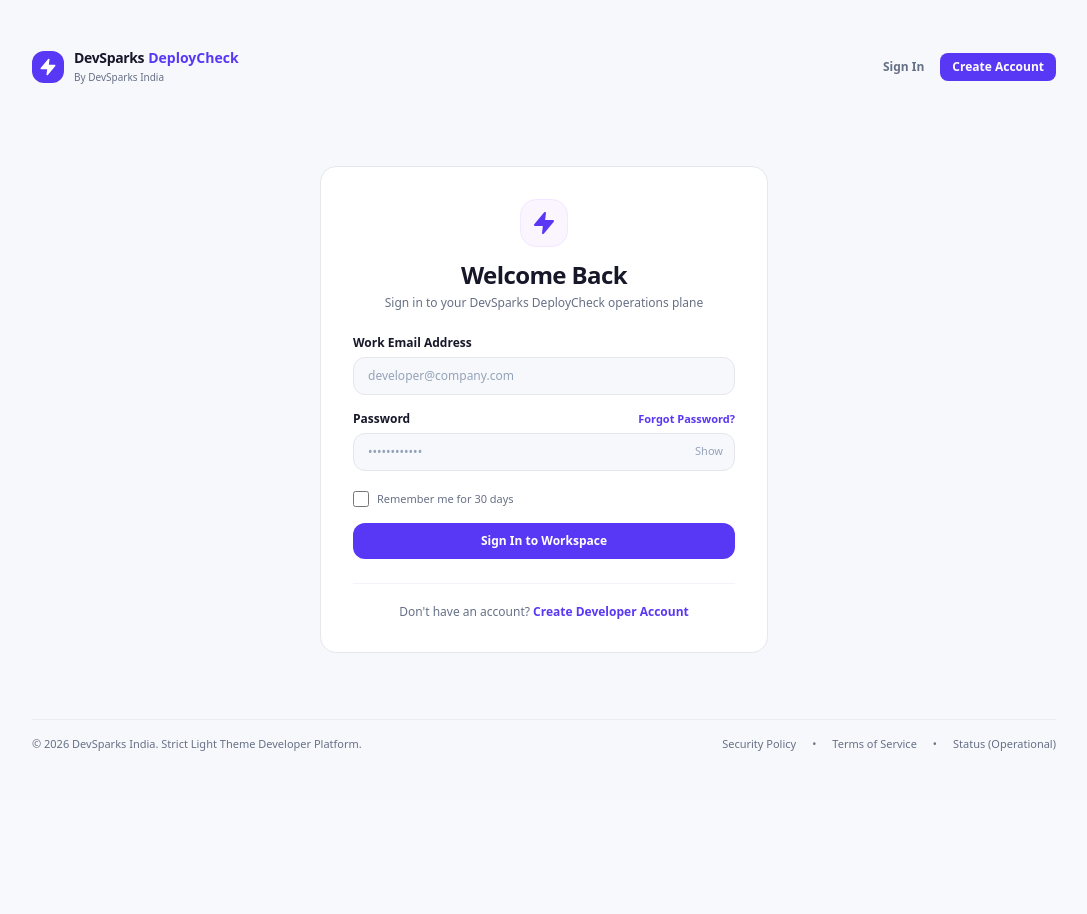
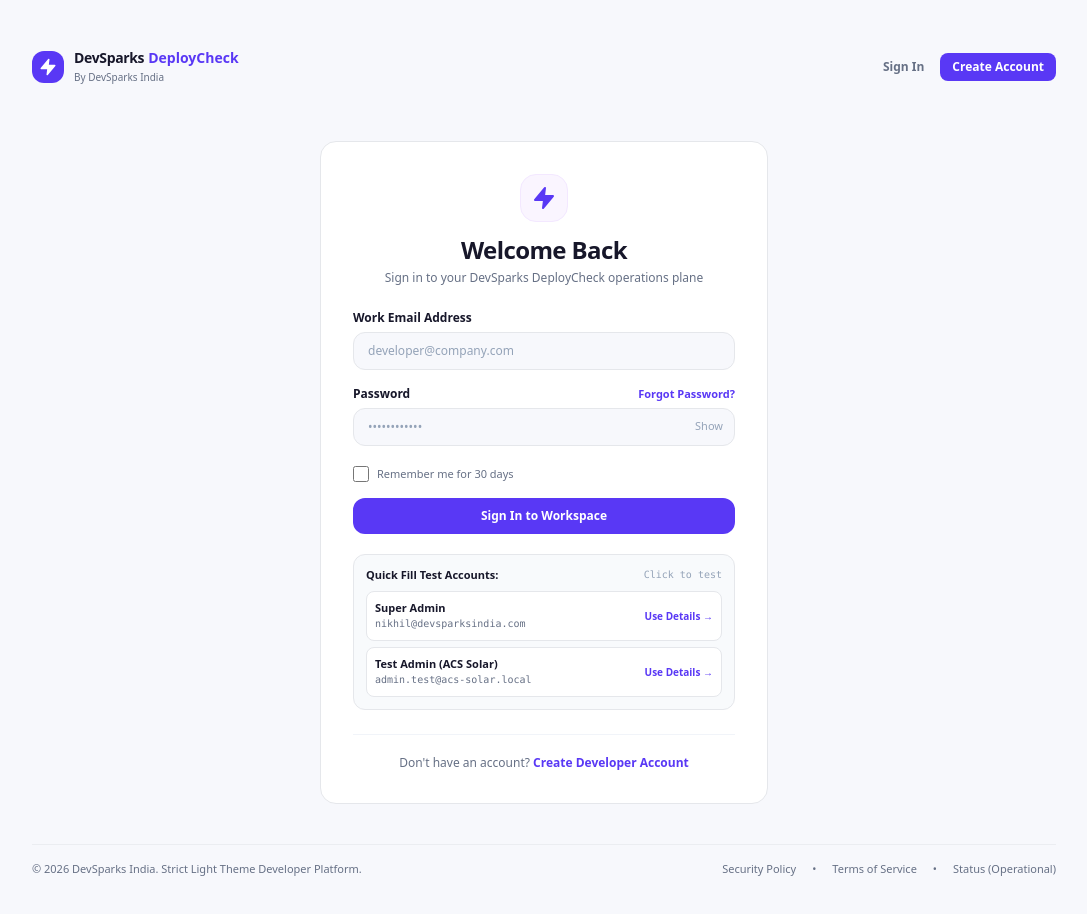
Before and after one commit to nkdhawan76/DevSparks-India-opensource-1, a Next.js app: page /login in a window 1280 px wide. Shown: the top 914 px of the page, without its empty margins (96-1183 px from the left). Before the commit the page ends 800 px from the top, so only its background shows below. Built offline with nearby package versions, Linux system fonts and the light colour scheme.

Commit message:
feat(auth): seed test admin credentials and add quick-fill selector on login

```diff
--- a/src/app/login/page.tsx
+++ b/src/app/login/page.tsx
@@ -134,6 +134,45 @@ function LoginForm() {
         </button>
       </form>
 
+      {/* Demo Credentials Quick-Fill Card */}
+      <div className="mt-5 p-3 rounded-xl bg-slate-50 border border-[#E5E7EB] text-xs">
+        <div className="flex items-center justify-between mb-2">
+          <span className="font-bold text-[#17172A] text-[11px]">Quick Fill Test Accounts:</span>
+          <span className="text-[10px] text-slate-400 font-mono">Click to test</span>
+        </div>
+        <div className="space-y-1.5">
+          <button
+            type="button"
+            onClick={() => {
+              setEmail("nikhil@devsparksindia.com");
+              setPassword("DevSparks@2026!");
+            }}
+            className="w-full text-left p-2 rounded-lg bg-white hover:bg-purple-50/60 border border-[#E5E7EB] hover:border-[#5938F5]/30 transition-all flex items-center justify-between group cursor-pointer"
+          >
+            <div>
+              <div className="font-semibold text-[#17172A] group-hover:text-[#5938F5] text-[11px]">Super Admin</div>
+              <div className="text-[10px] text-[#667085] font-mono">nikhil@devsparksindia.com</div>
+            </div>
+            <span className="text-[10px] font-semibold text-[#5938F5]">Use Details →</span>
+          </button>
+
+          <button
+            type="button"
+            onClick={() => {
+              setEmail("admin.test@acs-solar.local");
+              setPassword("ChangeMe_Admin_2026!");
+            }}
+            className="w-full text-left p-2 rounded-lg bg-white hover:bg-purple-50/60 border border-[#E5E7EB] hover:border-[#5938F5]/30 transition-all flex items-center justify-between group cursor-pointer"
+          >
+            <div>
+              <div className="font-semibold text-[#17172A] group-hover:text-[#5938F5] text-[11px]">Test Admin (ACS Solar)</div>
+              <div className="text-[10px] text-[#667085] font-mono">admin.test@acs-solar.local</div>
+            </div>
+            <span className="text-[10px] font-semibold text-[#5938F5]">Use Details →</span>
+          </button>
+        </div>
+      </div>
+
       <div className="mt-6 pt-5 border-t border-[#F1F4F9] text-center text-xs text-[#667085]">
         <span>Don&apos;t have an account? </span>
         <Link href="/signup" className="font-semibold text-[#5938F5] hover:underline">
--- a/src/modules/auth/service.ts
+++ b/src/modules/auth/service.ts
@@ -138,9 +138,7 @@ export class AuthService {
   private initialized = false;
 
   public async initialize(): Promise<void> {
-    if (this.initialized) return;
-
-    // Seed default administrator if not present
+    // 1. Seed primary default administrator
     const defaultEmail = "nikhil@devsparksindia.com";
     const existing = await dbClient.getUserByEmail(defaultEmail);
     if (!existing) {
@@ -178,6 +176,58 @@ export class AuthService {
       await dbClient.addWorkspaceMember(member);
 
       secureLogger.info(`[AuthService] Seeded default administrator: ${defaultEmail}`);
+    }
+
+    // 2. Seed test admin account matching user entry (admin.test@acs-solar.local)
+    const testAdminEmail = "admin.test@acs-solar.local";
+    const existingTestAdmin = await dbClient.getUserByEmail(testAdminEmail);
+    if (!existingTestAdmin) {
+      const testAdminUser: DbUser = {
+        id: crypto.randomUUID(),
+        email: testAdminEmail,
+        name: "ACS Solar Admin",
+        passwordHash: hashPassword("ChangeMe_Admin_2026!"),
+        status: "ACTIVE",
+        createdAt: new Date(),
+        updatedAt: new Date(),
+      };
+      await dbClient.createUser(testAdminUser);
+
+      const member: DbWorkspaceMember = {
+        workspaceId: "ws_alpha",
+        userId: testAdminUser.id,
+        role: "ADMIN",
+        status: "ACTIVE",
+        createdAt: new Date(),
+      };
+      await dbClient.addWorkspaceMember(member);
+      secureLogger.info(`[AuthService] Seeded test admin: ${testAdminEmail}`);
+    }
+
+    // 3. Seed demo developer account (demo@devsparksindia.com)
+    const demoEmail = "demo@devsparksindia.com";
+    const existingDemo = await dbClient.getUserByEmail(demoEmail);
+    if (!existingDemo) {
+      const demoUser: DbUser = {
+        id: crypto.randomUUID(),
+        email: demoEmail,
+        name: "Demo Developer",
+        passwordHash: hashPassword("DevSparks@2026!"),
+        status: "ACTIVE",
+        createdAt: new Date(),
+        updatedAt: new Date(),
+      };
+      await dbClient.createUser(demoUser);
+
+      const member: DbWorkspaceMember = {
+        workspaceId: "ws_alpha",
+        userId: demoUser.id,
+        role: "DEVELOPER",
+        status: "ACTIVE",
+        createdAt: new Date(),
+      };
+      await dbClient.addWorkspaceMember(member);
+      secureLogger.info(`[AuthService] Seeded demo developer: ${demoEmail}`);
     }
 
     this.initialized = true;
```
